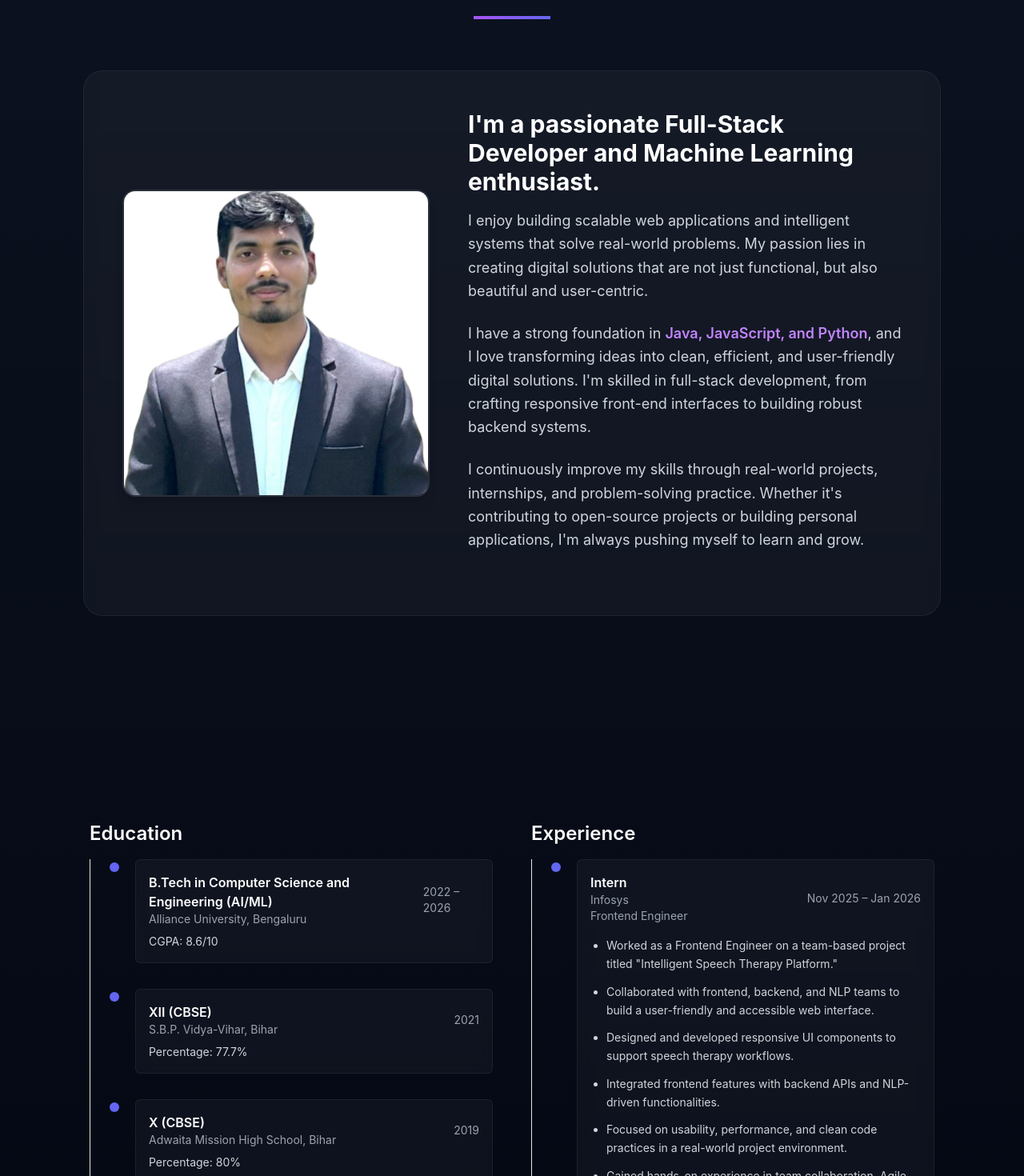
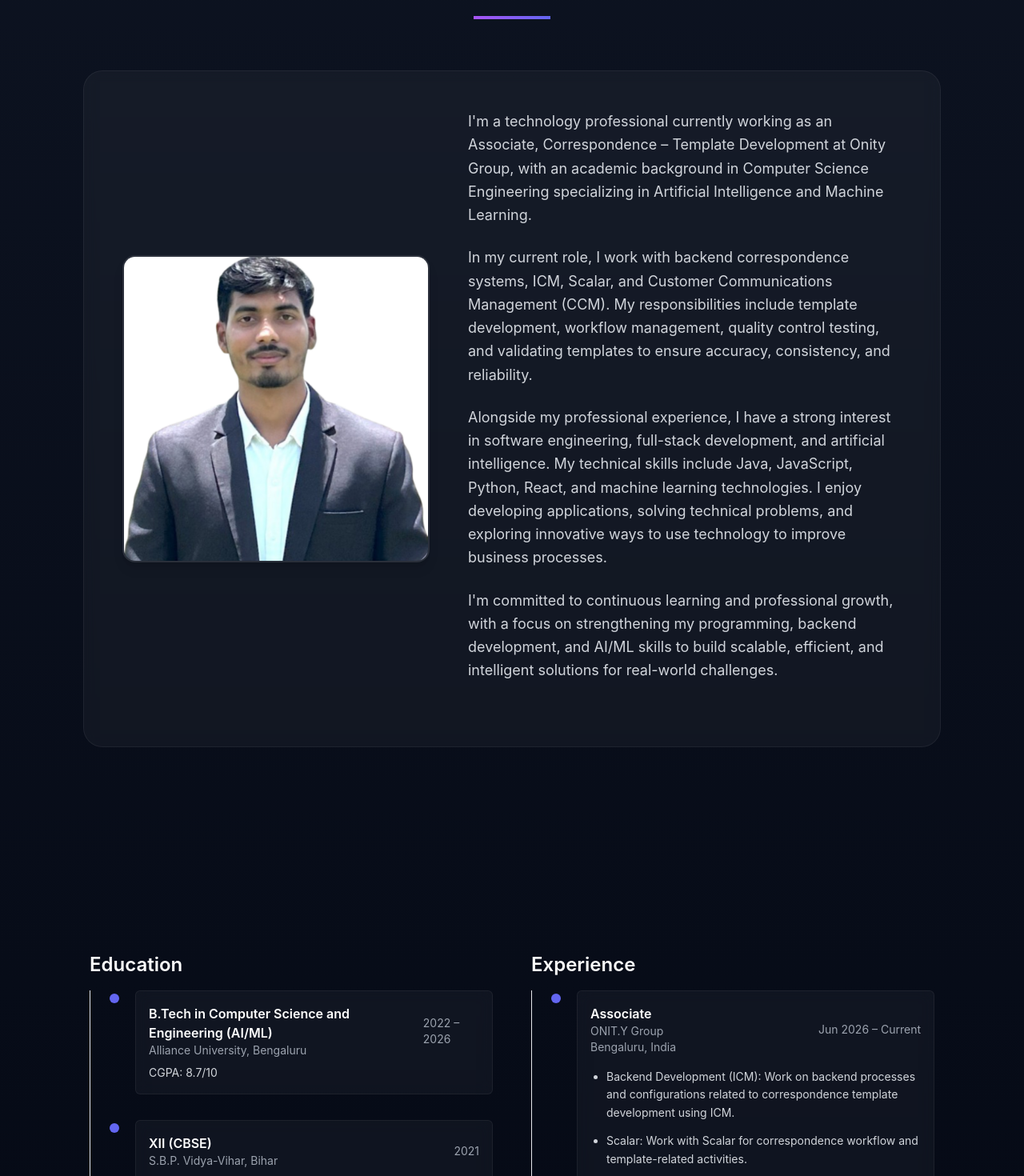
Before and after one commit to shivamkumar183/shivam_portfolio, a React (Vite) app: page / in a window 1280 px wide. Shown: the part 1180-2650 px from the top of the page at 80% size. Built offline with nearby package versions, Linux system fonts and the light colour scheme; the HTML template or start-up script is replaced by a standard one.

Commit message:
1. changes the content of about me section, 2.added experience Associate at onity, 3. Sharing My Learning YT Journey

```diff
--- a/src/components/About.jsx
+++ b/src/components/About.jsx
@@ -22,13 +22,18 @@ export default function About(){
           />
 
           <div className="flex-1">
-            <h3 className="text-2xl md:text-3xl font-bold text-white mb-4">I'm a passionate Full-Stack Developer and Machine Learning enthusiast.</h3>
+            {/* <h3 className="text-2xl md:text-3xl font-bold text-white mb-4">I'm a passionate Full-Stack Developer and Machine Learning enthusiast.</h3>
+             */}
+            <p className="text-gray-300 text-lg leading-relaxed mb-6">I'm a technology professional currently working as an Associate, Correspondence – Template Development at Onity Group, with an academic background in Computer Science Engineering specializing in Artificial Intelligence and Machine Learning.</p>
 
-            <p className="text-gray-300 text-lg leading-relaxed mb-6">I enjoy building scalable web applications and intelligent systems that solve real-world problems. My passion lies in creating digital solutions that are not just functional, but also beautiful and user-centric.</p>
+            <p className="text-gray-300 text-lg leading-relaxed mb-6">In my current role, I work with backend correspondence systems, ICM, Scalar, and Customer Communications Management (CCM). My responsibilities include template development, workflow management, quality control testing, and validating templates to ensure accuracy, consistency, and reliability.</p>
 
-            <p className="text-gray-300 text-lg leading-relaxed mb-6">I have a strong foundation in <span className="text-purple-400 font-semibold">Java, JavaScript, and Python</span>, and I love transforming ideas into clean, efficient, and user-friendly digital solutions. I'm skilled in full-stack development, from crafting responsive front-end interfaces to building robust backend systems.</p>
+            {/* <p className="text-gray-300 text-lg leading-relaxed mb-6">I have a strong foundation in <span className="text-purple-400 font-semibold">Java, JavaScript, and Python</span>, and I love transforming ideas into clean, efficient, and user-friendly digital solutions. I'm skilled in full-stack development, from crafting responsive front-end interfaces to building robust backend systems.</p> */}
 
-            <p className="text-gray-300 text-lg leading-relaxed mb-8">I continuously improve my skills through real-world projects, internships, and problem-solving practice. Whether it's contributing to open-source projects or building personal applications, I'm always pushing myself to learn and grow.</p>
+
+            <p className="text-gray-300 text-lg leading-relaxed mb-6">Alongside my professional experience, I have a strong interest in software engineering, full-stack development, and artificial intelligence. My technical skills include Java, JavaScript, Python, React, and machine learning technologies. I enjoy developing applications, solving technical problems, and exploring innovative ways to use technology to improve business processes.</p>
+
+            <p className="text-gray-300 text-lg leading-relaxed mb-8">I'm committed to continuous learning and professional growth, with a focus on strengthening my programming, backend development, and AI/ML skills to build scalable, efficient, and intelligent solutions for real-world challenges.</p>
           </div>
         </motion.div>
       </div>
--- a/src/components/Education.jsx
+++ b/src/components/Education.jsx
@@ -7,7 +7,7 @@ const timeline = [
     title: 'B.Tech in Computer Science and Engineering (AI/ML)',
     subtitle: 'Alliance University, Bengaluru',
     period: '2022 – 2026',
-    details: 'CGPA: 8.6/10'
+    details: 'CGPA: 8.7/10'
   },
   {
     id:2,
--- a/src/components/Experience.jsx
+++ b/src/components/Experience.jsx
@@ -2,8 +2,18 @@ import React from 'react'
 import { motion } from 'framer-motion'
 
 const timeline = [
+
+    {
+    id:1,
+    title: 'Associate',
+    company: 'ONIT.Y Group',
+    subtitle: 'Bengaluru, India',
+    period: 'Jun 2026 – Current',
+    details:'• Backend Development (ICM): Work on backend processes and configurations related to correspondence template development using ICM. \n• Scalar: Work with Scalar for correspondence workflow and template-related activities. \n• Customer Communications Management (CCM): Work on CCM processes related to developing and managing customer correspondence templates. \n• Template Development: Develop, modify, and maintain templates according to business requirements. \n• Quality Control (QC) Testing: Perform quality checks on templates to verify content accuracy, formatting, field mappings, and overall output quality. \n• Testing and Validation: Identify template issues, validate changes, and ensure templates function as expected before release. \n• Issue Resolution: Investigate template-related issues and coordinate with relevant teams when necessary.'
+
+  },
   {
-    id:1,
+    id:2,
     title: 'Intern',
     company: 'Infosys',
     subtitle: 'Frontend Engineer',
@@ -11,7 +21,7 @@ const timeline = [
     details: 'Worked as a Frontend Engineer on a team-based project titled "Intelligent Speech Therapy Platform." \n• Collaborated with frontend, backend, and NLP teams to build a user-friendly and accessible web interface. \n• Designed and developed responsive UI components to support speech therapy workflows. \n• Integrated frontend features with backend APIs and NLP-driven functionalities. \n• Focused on usability, performance, and clean code practices in a real-world project environment. \n• Gained hands-on experience in team collaboration, Agile-style development, and end-to-end product building.'
   },
   {
-    id:2,
+    id:3,
     title: 'Freelancer',
     company: 'Scale AI',
     subtitle: 'Prompt Engineer',
--- a/src/components/YouTubeCarousel.jsx
+++ b/src/components/YouTubeCarousel.jsx
@@ -12,7 +12,7 @@ export default function YouTubeCarousel() {
   return (
     <div>
       <h3 className="text-2xl font-semibold mb-6">
-        Sharing My Learning Journey
+        Sharing My Learning YT Journey
       </h3>
 
 <Swiper
```
